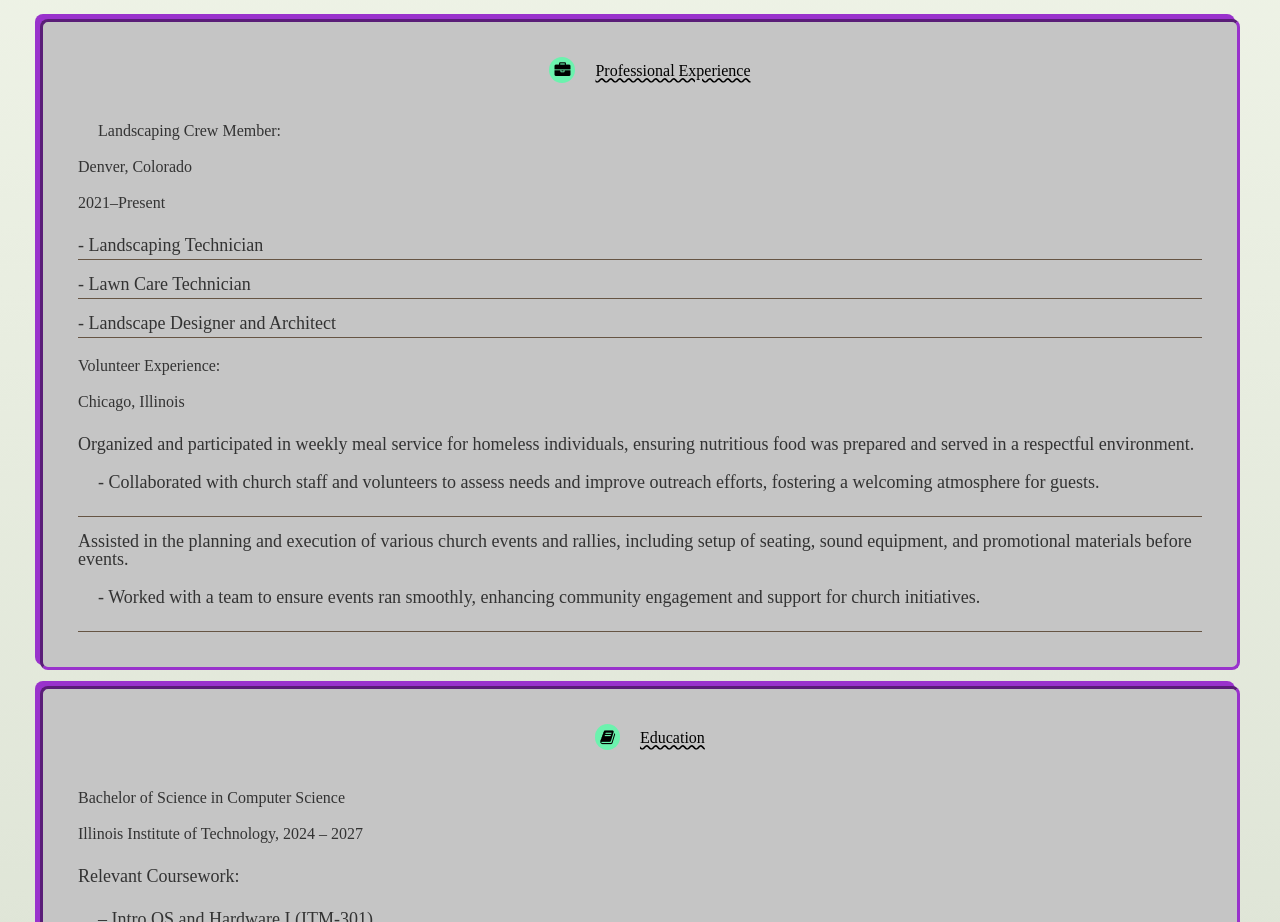
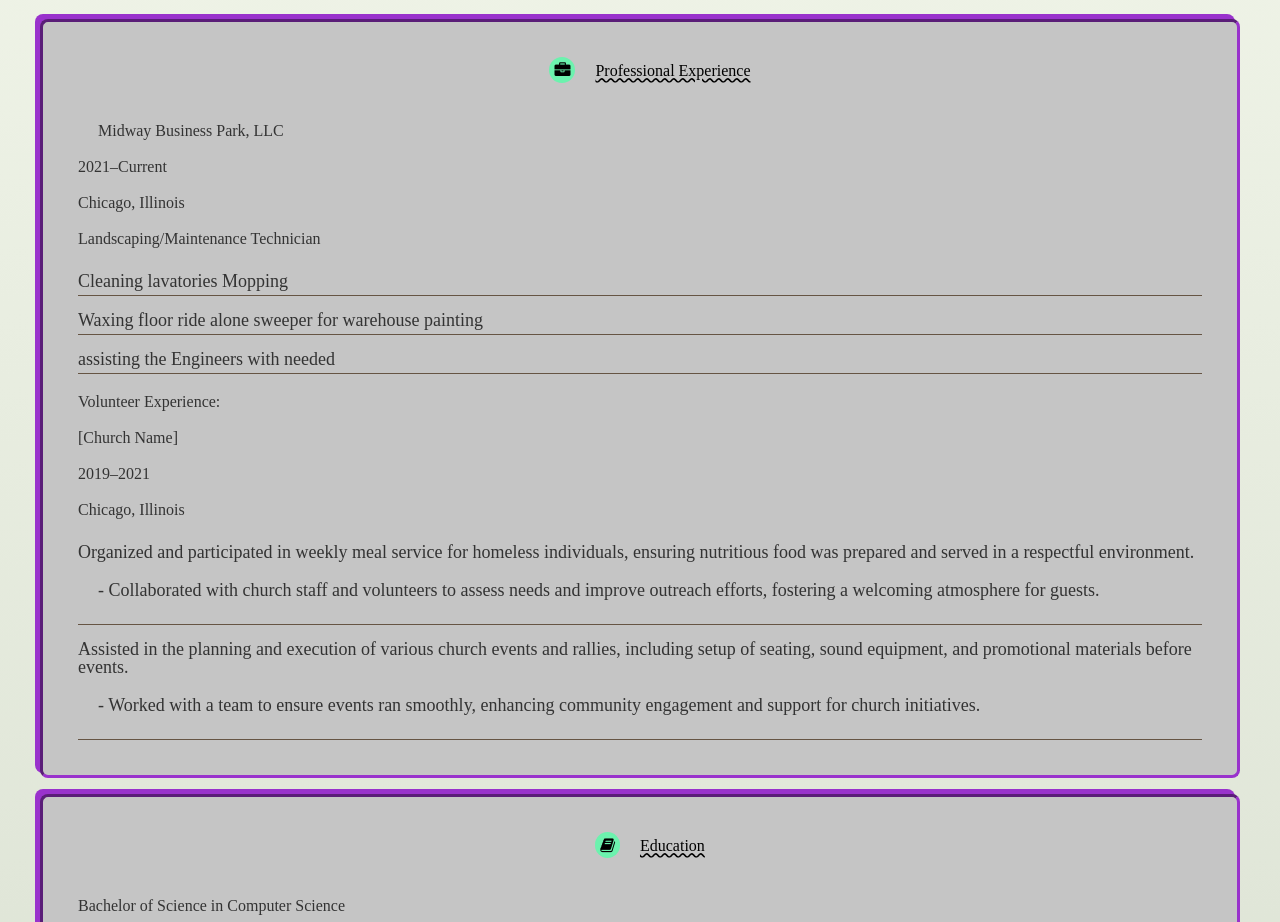
Before and after one commit to poiut23/DontaiCantrell_Resume-WebSite, a plain HTML site: page index.html in a window 1280 px wide. Shown: the part 1008-1930 px from the top of the page. Drawn offline with Linux system fonts and the light colour scheme.

Commit message:
style: update professional experience section with current role and responsibilities

```diff
--- a/index.html
+++ b/index.html
@@ -41,18 +41,22 @@
     <main>
         <section id="experience" class="experience-section">
             <h2><i class="fa fa-briefcase fa-1x"></i>Professional Experience</h2>
-            <p><strong>Landscaping Crew Member:</strong></p>
-            <p>Denver, Colorado</p>
-            <p>2021&ndash;Present</p>
+            <p><strong>Midway Business Park, LLC</strong></p>
+            <p>2021&ndash;Current</p>
+            <p>Chicago, Illinois</p>
 
+            <p>Landscaping/Maintenance Technician</p>
             <ul>
-                <li>- Landscaping Technician</li>
-                <li>- Lawn Care Technician</li>
-                <li>- Landscape Designer and Architect</li>
+                <li>Cleaning lavatories Mopping</li>
+                <li>Waxing floor ride alone sweeper for warehouse painting</li>
+                <li>assisting the Engineers with needed</li>
             </ul>
 
             <h3>Volunteer Experience:</h3>
+            <p>[Church Name]</p>
+            <p>2019&ndash;2021</p>
             <p>Chicago, Illinois</p>
+
             <ul>
                 <li>
                     Organized and participated in weekly meal service for homeless individuals, ensuring nutritious food
```
